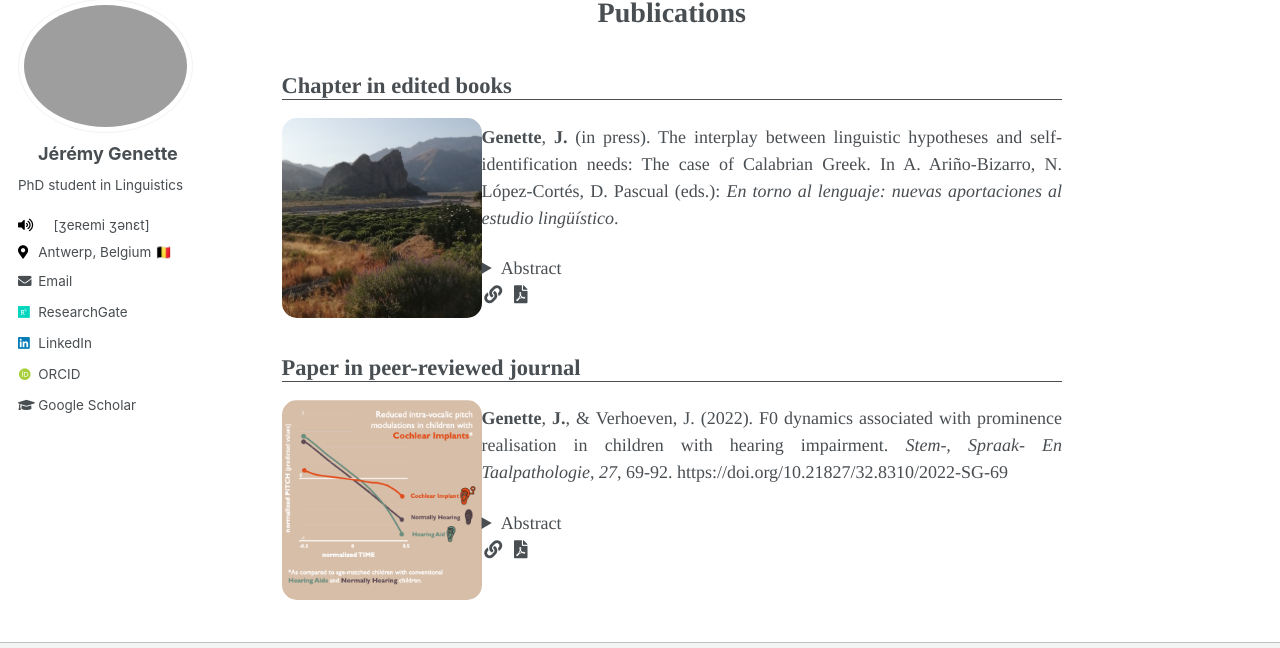
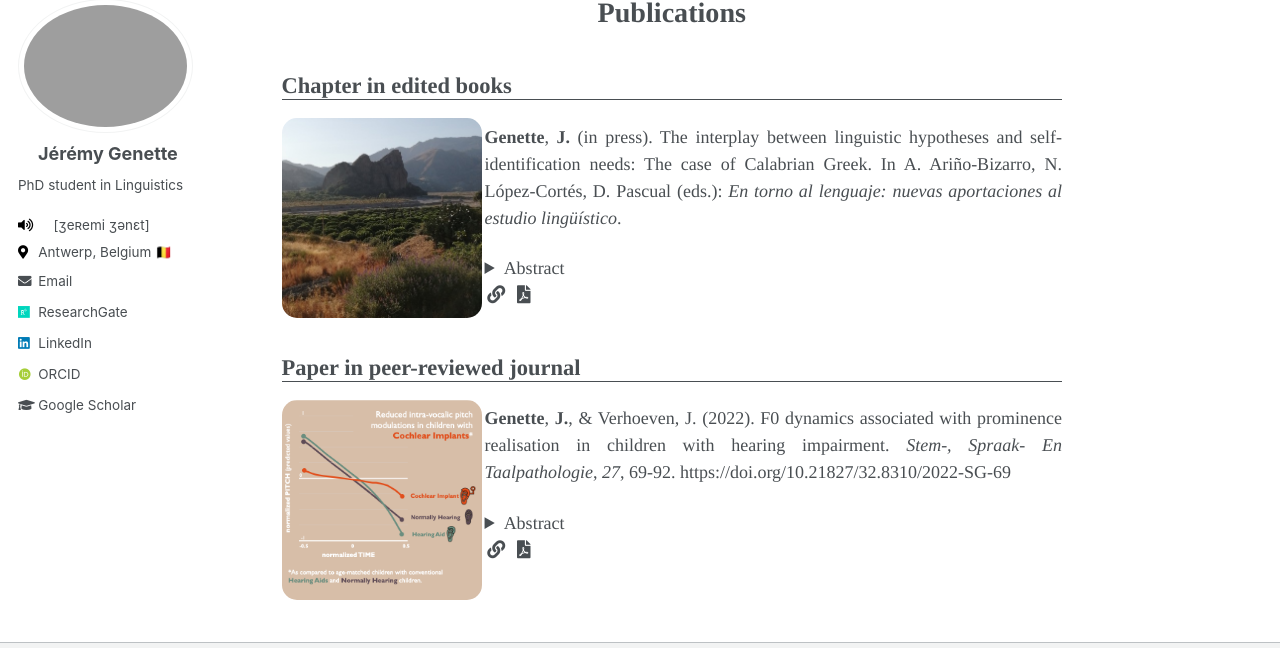
Before and after one commit to jgenette/jgenette.github.io, a Jekyll site: the page built from _pages/publications.md, in a window 1280 px wide. Shown: the part 119-767 px from the top of the page. Built offline with Jekyll 4.4.1, drawn with Linux system fonts in a browser that asks for light colours; some web fonts are replaced.

Commit message:
Update archive-single.html

```diff
--- a/_includes/archive-single.html
+++ b/_includes/archive-single.html
@@ -7,7 +7,10 @@
 {% endif %}
 
 {% if post.header.teaser %}
-<img align="left" width="200" height="175" src="{{ post.header.teaser }}" style="padding-right:0px; padding-top:0px;  border-radius: 15px 15px 15px 15px !important;" alt="">
+<img align="left" width="200" height="175" src="{{ post.header.teaser }}" style="padding-right:0px;
+    padding-top:0px;
+    margin-right: 3px;
+    border-radius: 15px 15px 15px 15px !important;" alt="">
 {% endif %}
 
 <!--
```
